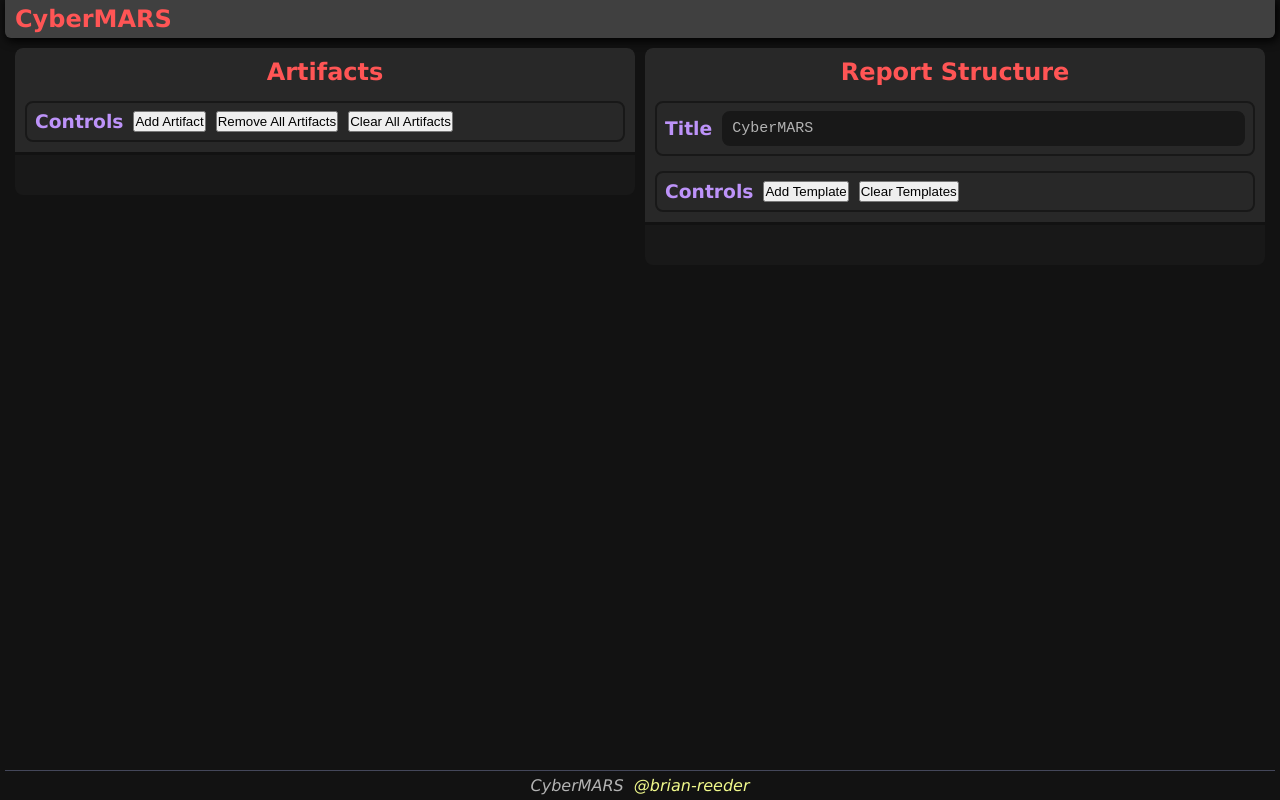
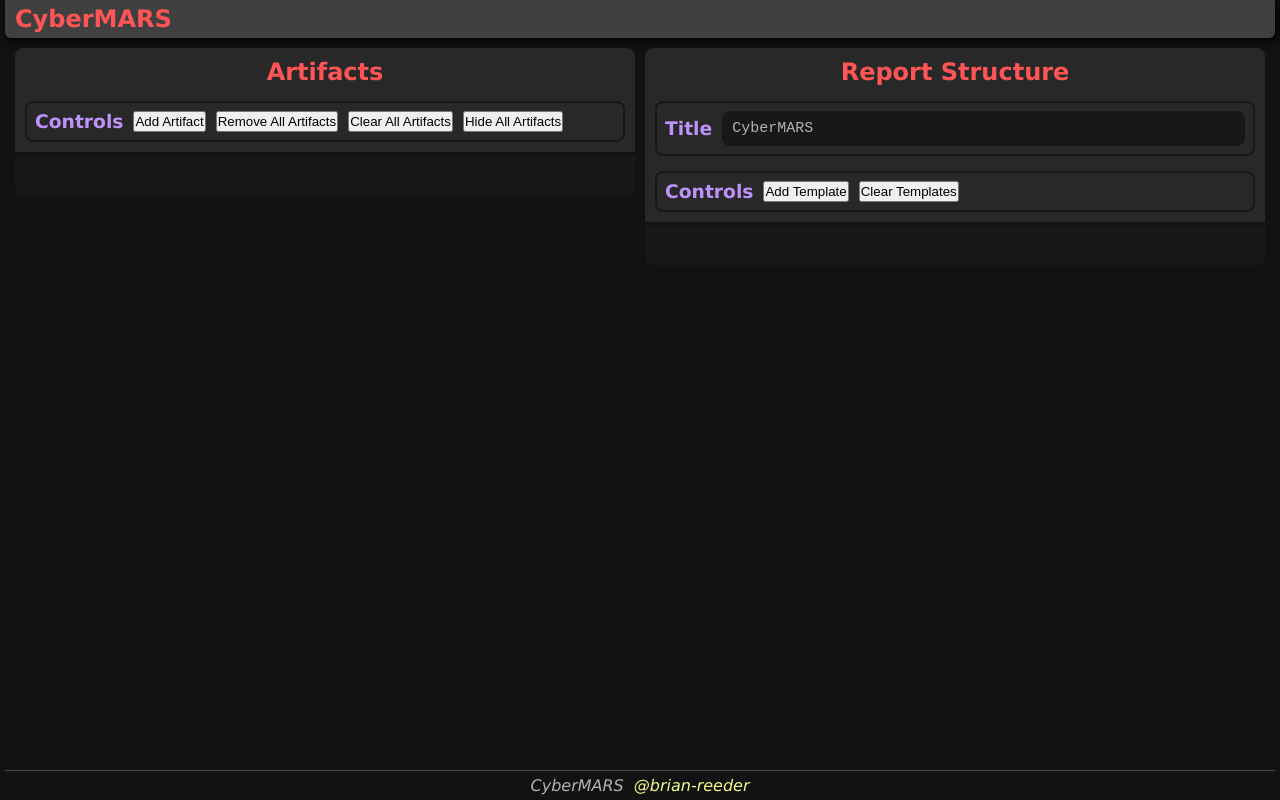
Before and after one commit to brian-reeder/CyberMARS, a Next.js app: page / in a window 1280 px wide. Built offline with nearby package versions, Linux system fonts and the light colour scheme.

Commit message:
Add button stub

```diff
--- a/components/ArtifactContainer.jsx
+++ b/components/ArtifactContainer.jsx
@@ -12,6 +12,10 @@ export default function ArtifactContainer({ artifacts, ...props }) {
 			}
 		);
 
+	};
+
+	function hideAllArtifacts(e) {
+		console.log('Hide all artifacts!');
 	};
 
 	return (
@@ -33,6 +37,10 @@ export default function ArtifactContainer({ artifacts, ...props }) {
 		          onClick={ clearAllArtifacts }
 	                  value="clearArtifacts"
 	                >Clear All Artifacts</button>
+		        <button
+		          onClick={ hideAllArtifacts }
+	                  value="hideAllArtifacts"
+	                >Hide All Artifacts</button>
 		      </div>
 		    </header>
 		    <ul className={ styles.elementContainer }>
```
